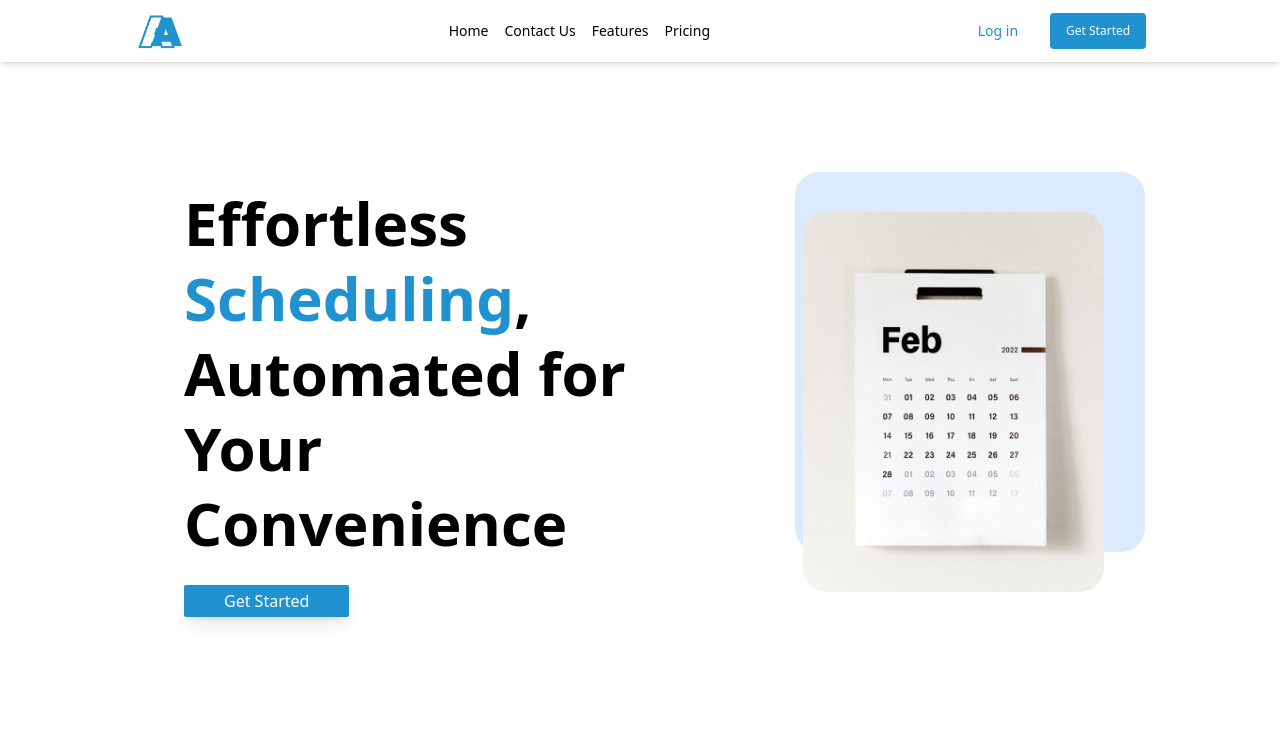
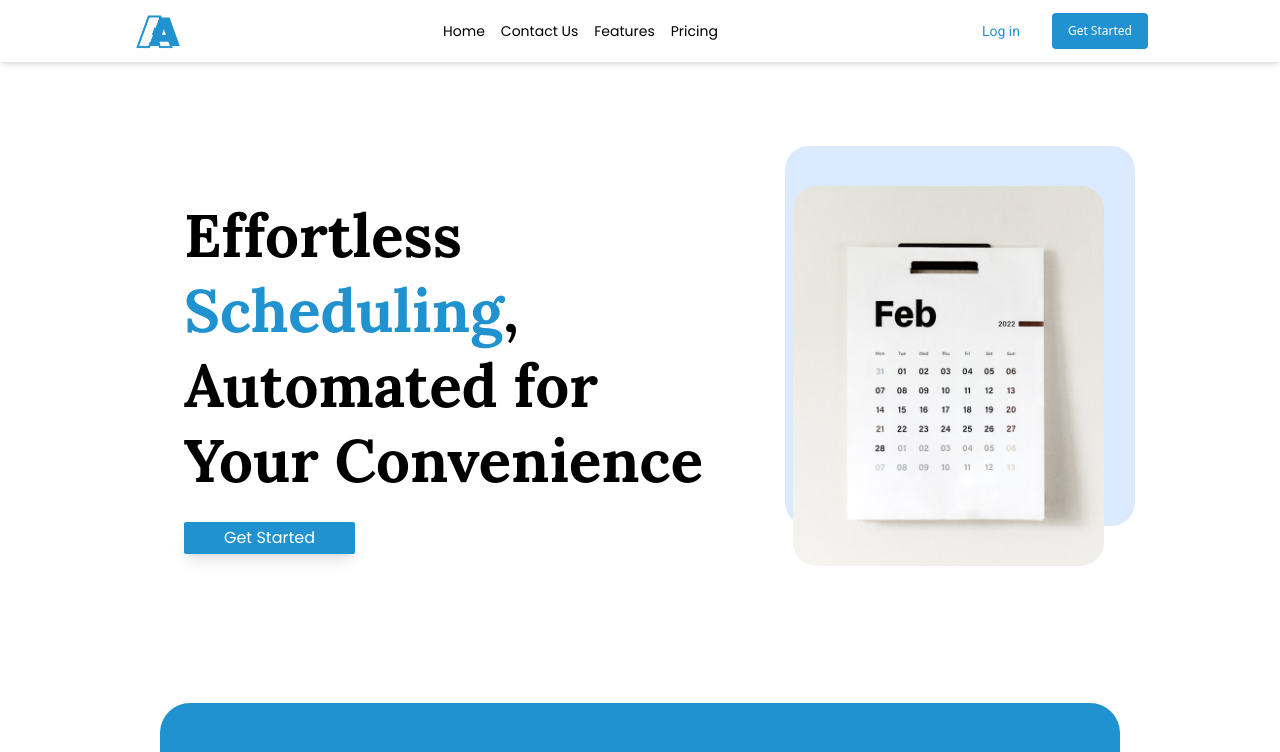
Before and after one commit to itskidus02/BackosSecond, a React (Vite) app: page / in a window 1280 px wide. Shown: the top 752 px of the page. Built offline with nearby package versions, Linux system fonts and the light colour scheme.

Commit message:
hero and header font done

```diff
--- a/index.html
+++ b/index.html
@@ -3,7 +3,24 @@
   <head>
     <meta charset="UTF-8" />
     <link rel="icon" type="image/svg+xml" href="/vite.svg" />
-    <meta name="viewport" content="width=device-width, initial-scale=1.0" />
+    <link rel="preconnect" href="https://fonts.googleapis.com">
+<link rel="preconnect" href="https://fonts.gstatic.com" crossorigin>
+<link href="https://fonts.googleapis.com/css2?family=Roboto:ital,wght@0,100;0,300;0,400;0,500;0,700;0,900;1,100;1,300;1,400;1,500;1,700;1,900&display=swap" rel="stylesheet">
+<link rel="preconnect" href="https://fonts.googleapis.com">
+<link rel="preconnect" href="https://fonts.gstatic.com" crossorigin>
+<link href="https://fonts.googleapis.com/css2?family=Lora:ital,wght@0,400..700;1,400..700&display=swap" rel="stylesheet">
+<link rel="preconnect" href="https://fonts.googleapis.com">
+<link rel="preconnect" href="https://fonts.gstatic.com" crossorigin>
+<link href="https://fonts.googleapis.com/css2?family=Lora:ital,wght@0,400..700;1,400..700&family=Poppins:ital,wght@0,100;0,200;0,300;0,400;0,500;0,600;0,700;0,800;0,900;1,100;1,200;1,300;1,400;1,500;1,600;1,700;1,800;1,900&display=swap" rel="stylesheet">
+
+<meta name="viewport" content="width=device-width, initial-scale=1.0" />
+    <style>
+      @import url('https://fonts.googleapis.com/css2?family=Roboto:ital,wght@0,100;0,300;0,400;0,500;0,700;0,900;1,100;1,300;1,400;1,500;1,700;1,900&display=swap');
+      </style>
+      <style>
+        @import url('https://fonts.googleapis.com/css2?family=Lora:ital,wght@0,400..700;1,400..700&display=swap');
+        </style>
+
     <title>Backos Second</title>
   </head>
   <body>
--- a/src/components/Header.jsx
+++ b/src/components/Header.jsx
@@ -7,14 +7,14 @@ const Header = () => {
       <div className="mt-1 w-[55px] h-[50px] md:mb-0">
         <img src={logo} alt="Logo" />
       </div>
-      <div className=" md:flex space-x-4 md:flex-row space-y-2 md:space-y-0 md:space-x-4">
+      <div className=" md:flex space-x-4 font-poppins md:flex-row space-y-2 md:space-y-0 md:space-x-4">
         <button className="text-sm hover:text-[#2092CF]">Home</button>
         <button className="text-sm hover:text-[#2092CF]">Contact Us</button>
         <button className="text-sm hover:text-[#2092CF]">Features</button>
         <button className="text-sm hover:text-[#2092CF]">Pricing</button>
       </div>
       <div className="flex flex-col md:flex-row space-y-2 md:space-y-0 md:space-x-6 mt-2 md:mt-0">
-        <button className="text-[#2092CF] hover:text-black  text-sm p-2">Log in</button>
+        <button className="text-[#2092CF] font-roboto hover:text-black  text-sm p-2">Log in</button>
         <button className="bg-[#2092CF] lg:px-4 px-2 py-2 rounded-[4px] hover:bg-white hover:ring-2 hover:ring-[#2092CF] hover:text-[#2092CF] text-white text-xs">
           Get Started
         </button>
--- a/src/components/Hero.jsx
+++ b/src/components/Hero.jsx
@@ -5,11 +5,11 @@ const Hero = () => {
   return (
     <div className="flex items-center flex-col lg:flex-row justify-center w-3/4 mx-auto space-x-20 mt-[100px] rig-2 ing-blue-300 bg-white p-6 relative">
       <div className="text-center md:text-left ing-2 rng-red-300 lg:w-2/2">
-        <h1 className="lg:text-6xl text-3xl font-bold lg:leading-tight">
+        <h1 className="lg:text-6xl text-3xl font-lora font-bold lg:leading-tight">
           Effortless <span className="text-[#2092CF]"> <br /> Scheduling</span>,
           Automated for <br /> Your Convenience
         </h1>
-        <button className="mt-6 px-10 rounded-[2px] py-1 bg-[#2092CF] text-white shadow-lg">
+        <button className="mt-6 px-10 rounded-[2px] py-1 font-poppins bg-[#2092CF] text-white shadow-lg">
           Get Started
         </button>
       </div>
--- a/tailwind.config.js
+++ b/tailwind.config.js
@@ -71,6 +71,14 @@ module.exports = {
         "accordion-down": "accordion-down 0.2s ease-out",
         "accordion-up": "accordion-up 0.2s ease-out",
       },
+      fontFamily: {
+        palanquin: ['Palanquin', 'sans-serif'],
+        montserrat: ['Montserrat', 'sans-serif'],
+        fraunces: ['Fraunces', 'sans-serif'],
+        roboto: ['Roboto', 'sans-serif'],
+        poppins: ['Poppins', 'sans-serif'],
+        lora: ['Lora', 'serif'],
+      },
     },
   },
   plugins: [require("tailwindcss-animate")],
```
